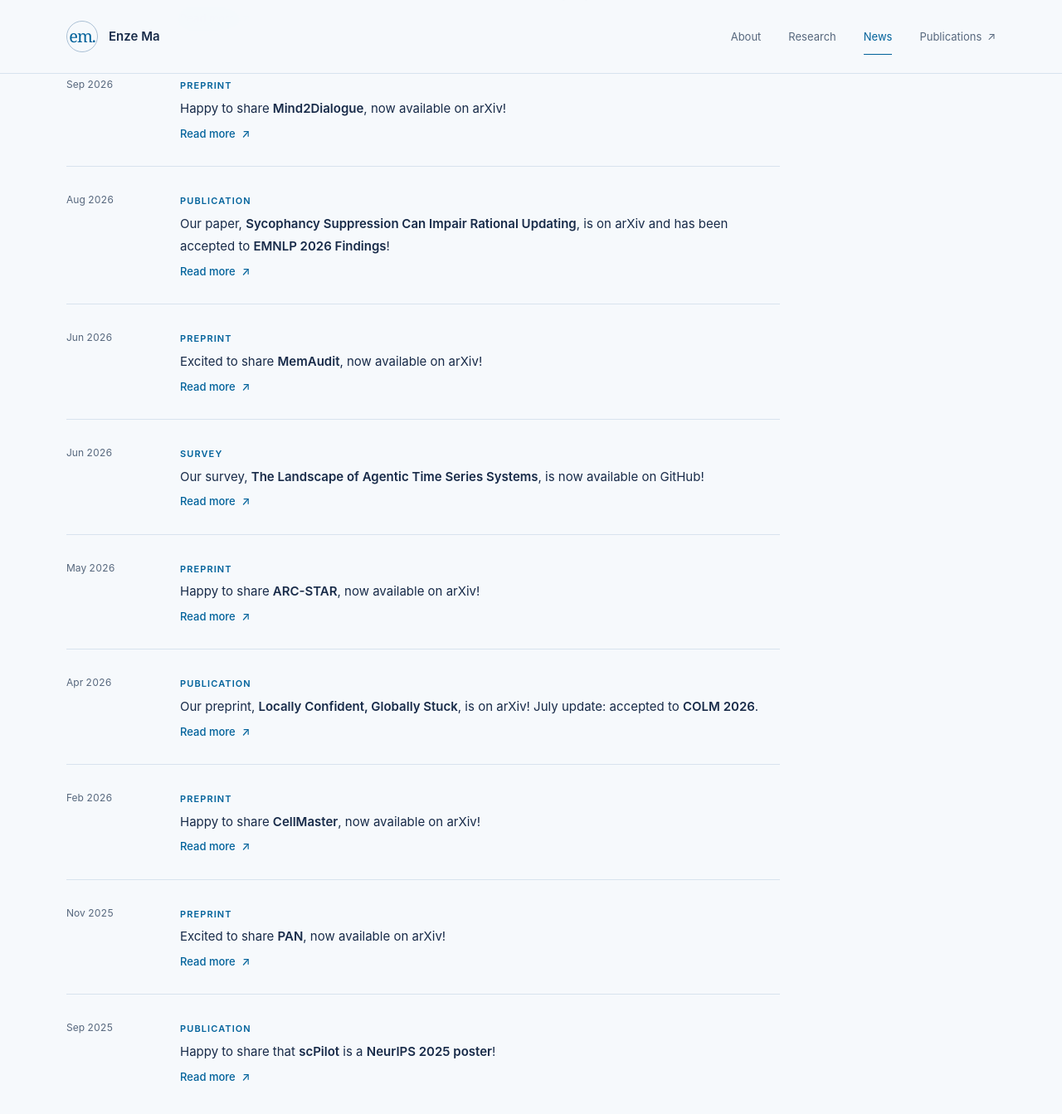
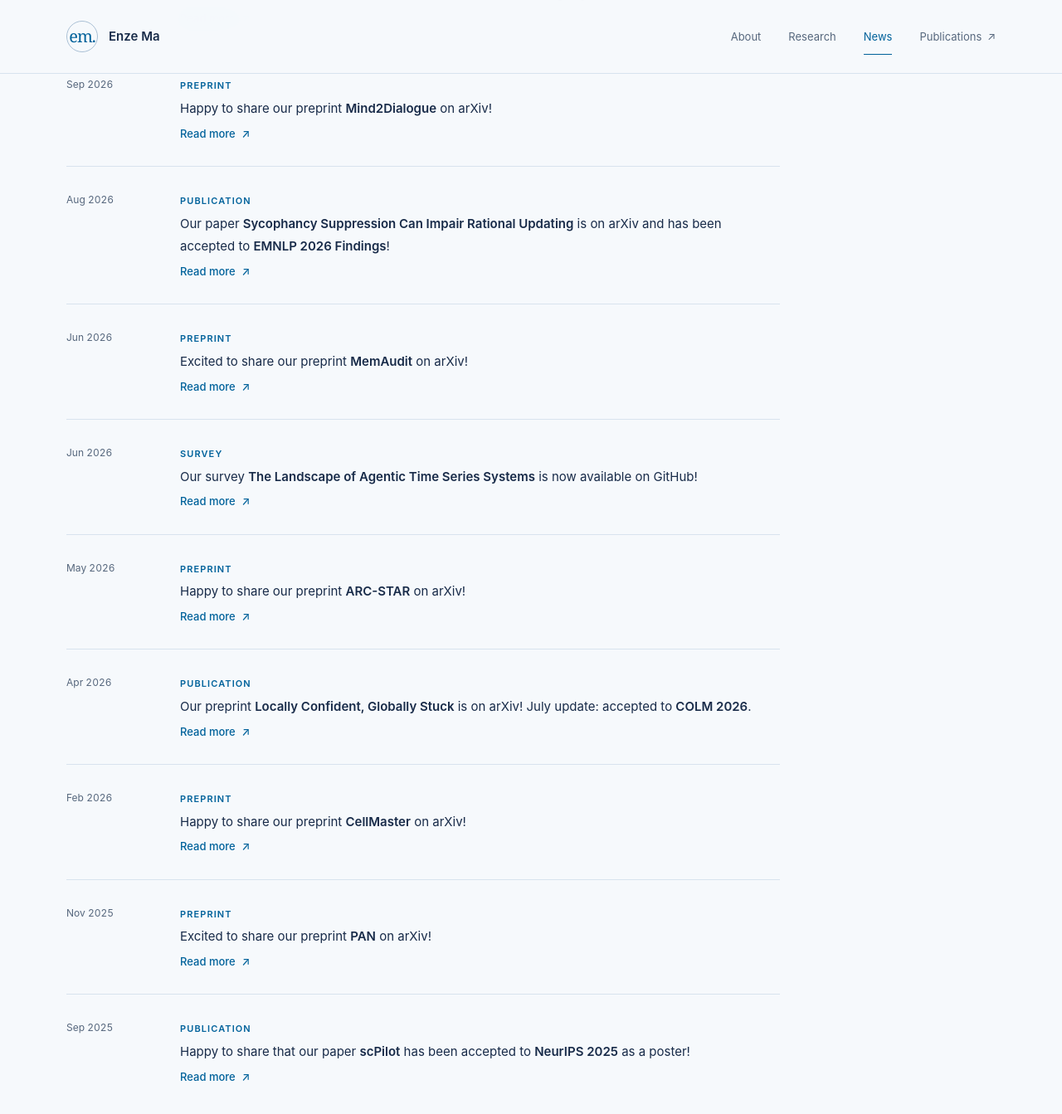
Before and after one commit to sora1998/sora1998.github.io, a Jekyll site: the page built from _pages/news.html, in a window 1280 px wide and 1400 px high, scrolled down 739 px. Shown: the top 1343 px of the window at 83% size. Built offline with Jekyll 4.4.1, drawn with Linux system fonts in a browser that asks for light colours; some of the changed text lies outside the part shown.

Commit message:
Use paper-type prefixes and clean up news punctuation

```diff
--- a/_data/news.yml
+++ b/_data/news.yml
@@ -1,5 +1,6 @@
 # Add a new entry at the top to publish an update; no template changes are needed.
 # Keep news to short release or acceptance announcements, without research summaries.
+# Introduce titles with paper/preprint/survey; do not surround titles with appositive commas.
 # Keep dates quoted (YYYY-MM-DD), use Markdown in text, and optionally link a public source in url.
 # Dates mark paper releases unless explicitly identified as website announcement dates.
 # Later acceptance updates are stated explicitly; acceptance dates are not inferred.
@@ -9,75 +10,74 @@
 - date: "2026-10-22"
   label: Publication
   text: >-
-    Excited to share that **JARVIS-Bench** has been accepted to **NeurIPS 2026**
-    (Evaluations & Datasets Track)!
+    Excited to share that our paper **JARVIS-Bench** has been accepted to **NeurIPS 2026** (Evaluations & Datasets Track)!
 
 - date: "2026-10-14"
   label: Preprint
   text: >-
-    Our latest work, **SkillNEO**, is now on arXiv!
+    Our new preprint **SkillNEO** is now on arXiv!
   url: "https://arxiv.org/abs/2610.20926"
 
 - date: "2026-09-26"
   label: Preprint
   text: >-
-    Our new preprint, **How Far Do Persona Effects Generalize in Language Models?**, is now on arXiv!
+    Our new preprint **How Far Do Persona Effects Generalize in Language Models?** is now on arXiv!
   url: "https://arxiv.org/abs/2609.32758"
 
 - date: "2026-09-14"
   label: Preprint
   text: >-
-    Happy to share **Mind2Dialogue**, now available on arXiv!
+    Happy to share our preprint **Mind2Dialogue** on arXiv!
   url: "https://arxiv.org/abs/2609.15972"
 
 - date: "2026-08-27"
   label: Publication
   text: >-
-    Our paper, **Sycophancy Suppression Can Impair Rational Updating**, is on arXiv and has been accepted to **EMNLP 2026 Findings**!
+    Our paper **Sycophancy Suppression Can Impair Rational Updating** is on arXiv and has been accepted to **EMNLP 2026 Findings**!
   url: "https://arxiv.org/abs/2608.26511"
 
 - date: "2026-06-23"
   label: Preprint
   text: >-
-    Excited to share **MemAudit**, now available on arXiv!
+    Excited to share our preprint **MemAudit** on arXiv!
   url: "https://arxiv.org/abs/2606.24595"
 
 # The survey PDF was first uploaded in repository commit 7ebf96f5b20939526df02b0309118b66becc8317.
 - date: "2026-06-12"
   label: Survey
   text: >-
-    Our survey, **The Landscape of Agentic Time Series Systems**, is now available on GitHub!
+    Our survey **The Landscape of Agentic Time Series Systems** is now available on GitHub!
   url: "https://github.com/TROUBADOUR000/Awesome-Agentic-Time-Series"
 
 - date: "2026-05-21"
   label: Preprint
   text: >-
-    Happy to share **ARC-STAR**, now available on arXiv!
+    Happy to share our preprint **ARC-STAR** on arXiv!
   url: "https://arxiv.org/abs/2605.22222"
 
 # COLM acceptance was announced in July 2026: https://exlaw.github.io/#news
 - date: "2026-04-01"
   label: Publication
   text: >-
-    Our preprint, **Locally Confident, Globally Stuck**, is on arXiv! July update: accepted to **COLM 2026**.
+    Our preprint **Locally Confident, Globally Stuck** is on arXiv! July update: accepted to **COLM 2026**.
   url: "https://arxiv.org/abs/2604.00375"
 
 - date: "2026-02-12"
   label: Preprint
   text: >-
-    Happy to share **CellMaster**, now available on arXiv!
+    Happy to share our preprint **CellMaster** on arXiv!
   url: "https://arxiv.org/abs/2602.13346"
 
 # This marks the original release; v3 retains the original title and author list.
 - date: "2025-11-12"
   label: Preprint
   text: >-
-    Excited to share **PAN**, now available on arXiv!
+    Excited to share our preprint **PAN** on arXiv!
   url: "https://arxiv.org/abs/2511.09057v3"
 
 # OpenReview lists 18 September 2025 as the publication date.
 - date: "2025-09-18"
   label: Publication
   text: >-
-    Happy to share that **scPilot** is a **NeurIPS 2025 poster**!
+    Happy to share that our paper **scPilot** has been accepted to **NeurIPS 2025** as a poster!
   url: "https://openreview.net/forum?id=Vzi96rTe4w"
```
